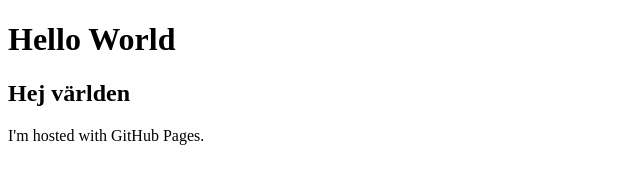
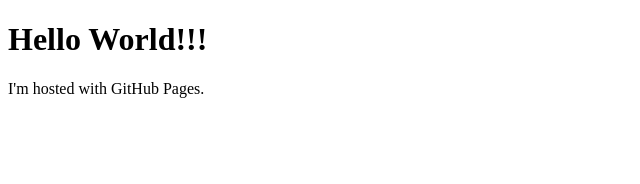
Before and after one commit to frejaehlde/frejaehlde.github.io, a plain HTML site: page index.html in a window 1280 px wide. Shown: the whole page, without its empty margins (0-640 px from the left). Drawn offline with Linux system fonts and the light colour scheme.

Commit message:
Update index.html

```diff
--- a/index.html
+++ b/index.html
@@ -1,8 +1,7 @@
 <!DOCTYPE html>
 <html>
 <body>
-<h1>Hello World</h1>
-<h2>Hej världen</h2>
+<h1>Hello World!!!</h1>
 <p>I'm hosted with GitHub Pages.</p>
 </body>
 </html>
```
